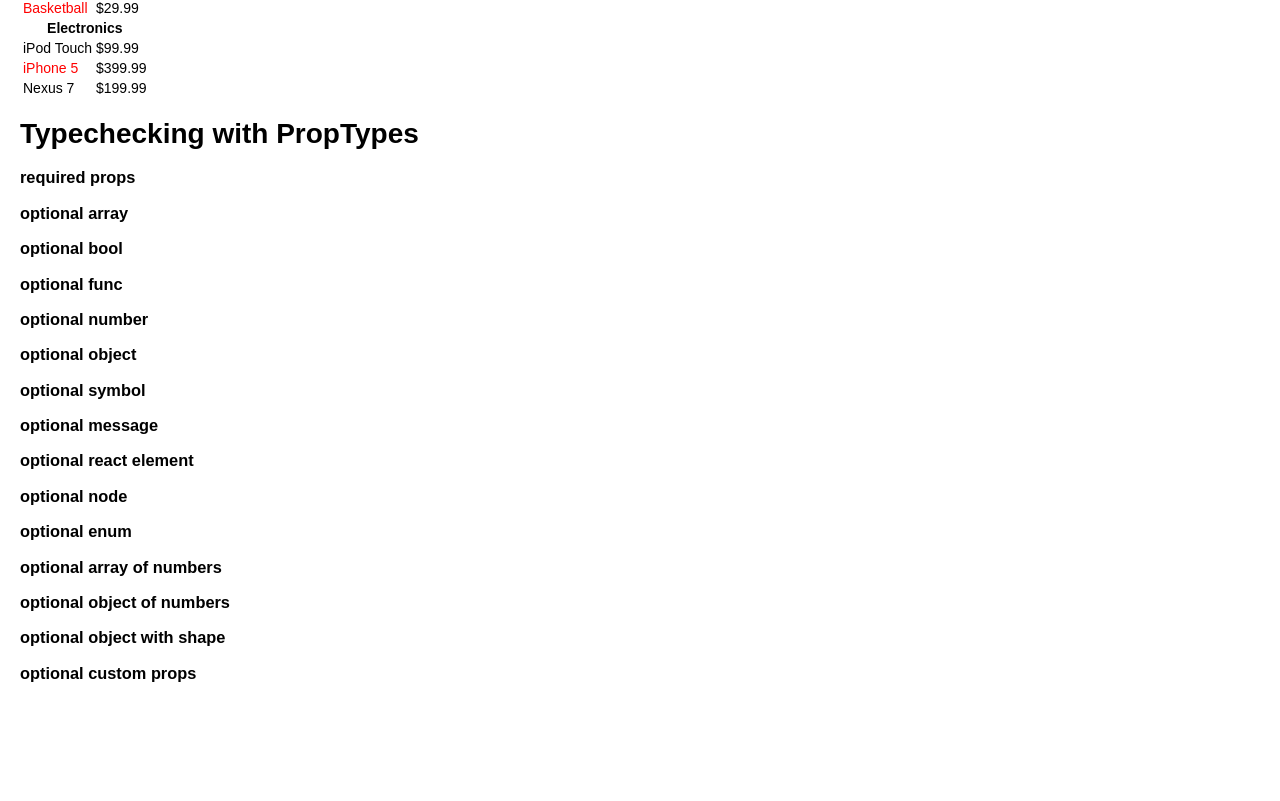
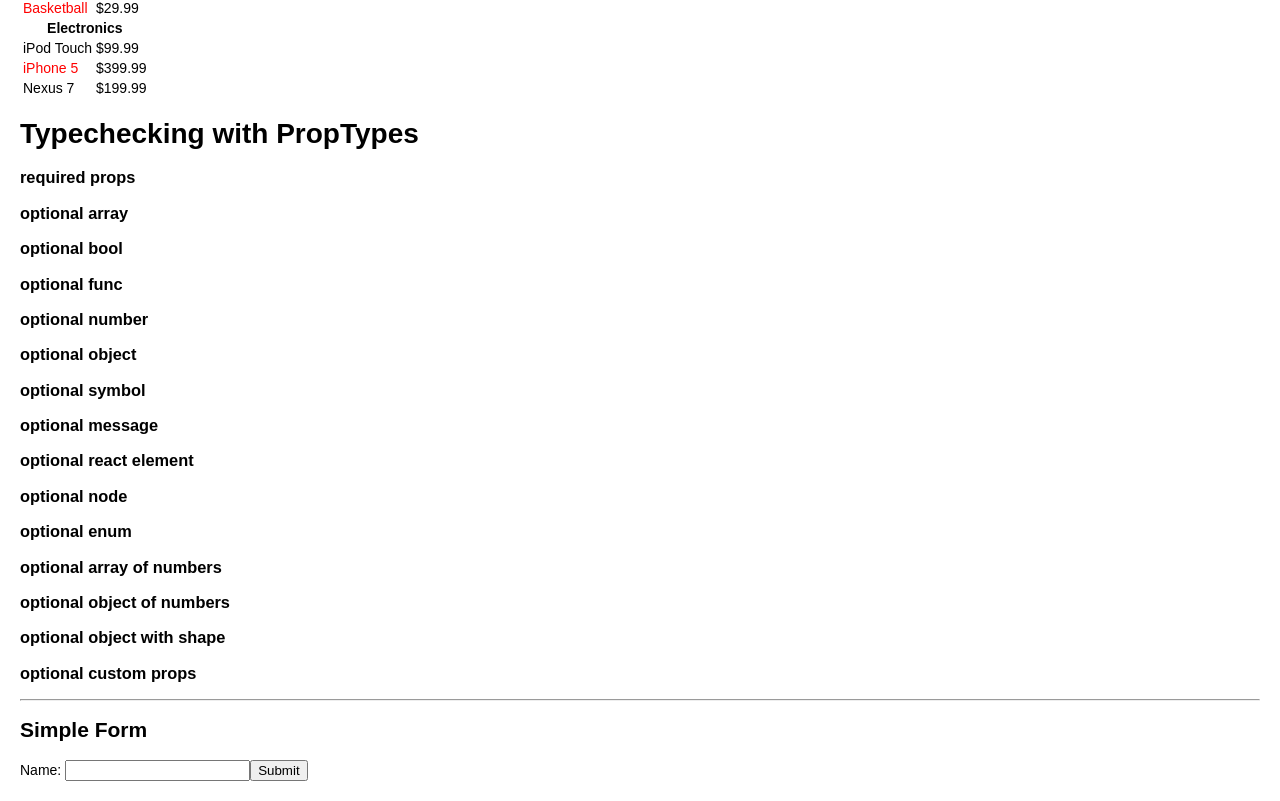
Before and after one commit to alimon808/react-doc-examples, a React (Create React App) app: page / in a window 1280 px wide. Shown: the part 881-1682 px from the top of the page. Before the commit the page ends 1584 px from the top, so only its background shows below. Built offline with nearby package versions, Linux system fonts and the light colour scheme.

Commit message:
add simple form

```diff
--- a/src/components/App.js
+++ b/src/components/App.js
@@ -5,6 +5,7 @@ import Welcome from './welcome/Welcome';
 import Comment from './comment/Comment';
 import FilterableProductTable from './filterable-product-table/FilterableProductTable';
 import TypeCheckingWithPropTypes from './typechecking-with-proptypes/prop-component';
+import SimpleForm from './forms/simple';
 
 const comment = {
     date: new Date(),
@@ -33,6 +34,8 @@ export default class App extends React.Component {
                 <hr />
                 <FilterableProductTable />
                 <TypeCheckingWithPropTypes name="John Smith" />
+                <hr />
+                <SimpleForm />
             </div>
         );
     }
--- /dev/null
+++ b/src/components/forms/simple.js
@@ -0,0 +1,13 @@
+import React from 'react';
+
+export default function () {
+    return (
+        <form id="simple">
+            <h2>Simple Form</h2>
+            <label>
+                Name: <input type="text" name="name" />
+            </label>
+            <input type="submit" value="Submit" />
+        </form>
+    );
+}
```
